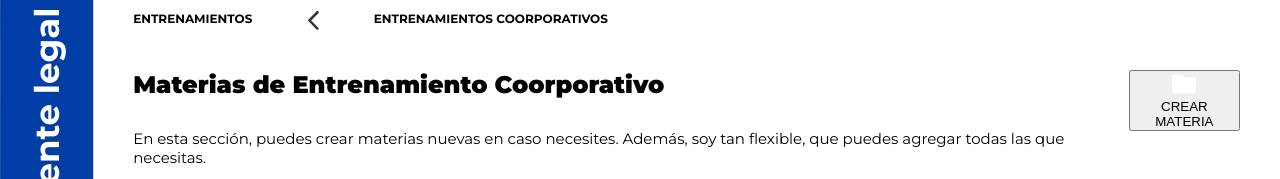
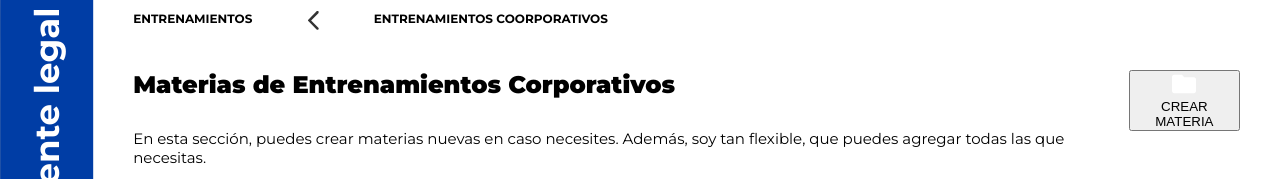
Before and after one commit to sumaqkuyay/legalhackaton-pg, a React (Create React App) app: page /#/materials in a window 1280 px wide. Shown: the part 129-308 px from the top of the page. Built offline with nearby package versions, Linux system fonts and the light colour scheme.

Commit message:
cambios con equipo PG

```diff
--- a/src/components/MaterialCard.jsx
+++ b/src/components/MaterialCard.jsx
@@ -16,7 +16,7 @@ export class MaterialCard extends Component {
             <div className="materials-card-body">
               <div className="materials-card-information">
               <div className="materials-card-body-text">
-                <p className="h1-style">Materias de Entrenamiento Coorporativo</p>
+                <p className="h1-style">Materias de Entrenamientos Corporativos</p>
                 <p className="h2-style">En esta sección, puedes crear materias nuevas en caso necesites.
                   Además, soy tan flexible, que puedes agregar todas las que necesitas. </p>
               </div>
--- a/src/components/StepsMenu.jsx
+++ b/src/components/StepsMenu.jsx
@@ -13,8 +13,7 @@ export class StepsMenu extends Component {
         <div className="home-card" hidden={step === 1 ? false : true }>
           <div className="">
             <p className="h1-style">Hola, soy Temis :) ¡Siempre dispuesta a ayudarte!</p>
-            <p className="h2-style">Selecciona una de estas dos Entidades Legales  para realizar el Programa de
-Cumplimiento respectivo.</p>
+            <p className="h2-style">Selecciona una entidad legal.</p>
           </div>
           <div className="button-div">
             <button className="home-button" type="button" onClick={nextStep} >
@@ -35,8 +34,8 @@ Cumplimiento respectivo.</p>
             <p className="txt-btn-form">P&G PERÚ</p>
           </div>
           <div className="App">
-            <p className="h1-style">Ahora elije el tipo de responsabilidad a cumplir .</p>
-            <p className="h2-style">Selecciona un tipo de responsabilidad en el que quieres que te ayude.</p>
+            <p className="h1-style">Ahora elige el tipo de responsabilidad a cumplir.</p>
+            <p className="h2-style">Selecciona un tipo de responsabilidad con la que quieres que te ayude.</p>
           </div>
           <div className="button-div">
             <button className="home-button" type="button" onClick={nextStep} >
@@ -62,7 +61,7 @@ Cumplimiento respectivo.</p>
           <div className="button-div">
             <Link to="/materials">
             <button className="home-button" type="button" onClick={nextStep} >
-              <p className="txt-btn-form">ENTRENAMIENTO COORPORATIVO</p>
+              <p className="txt-btn-form">ENTRENAMIENTO CORPORATIVO</p>
             </button>
             </Link>
             <button className="home-button" type="button" >
```
Also changed, not shown: 1 other file (tests, documents, lock files or other folders).
